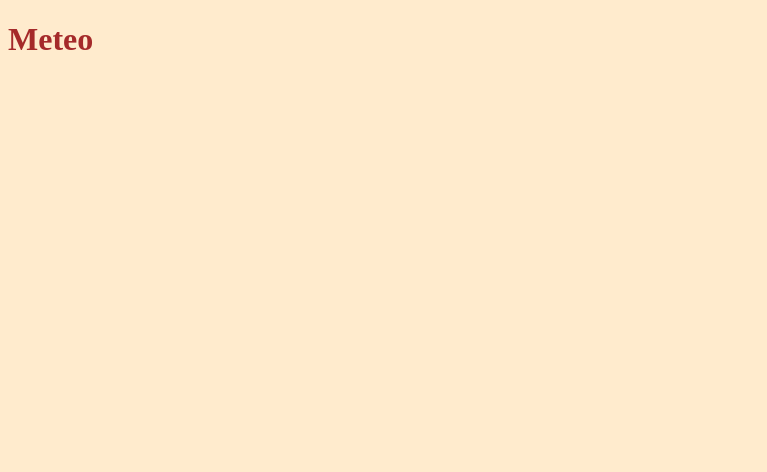
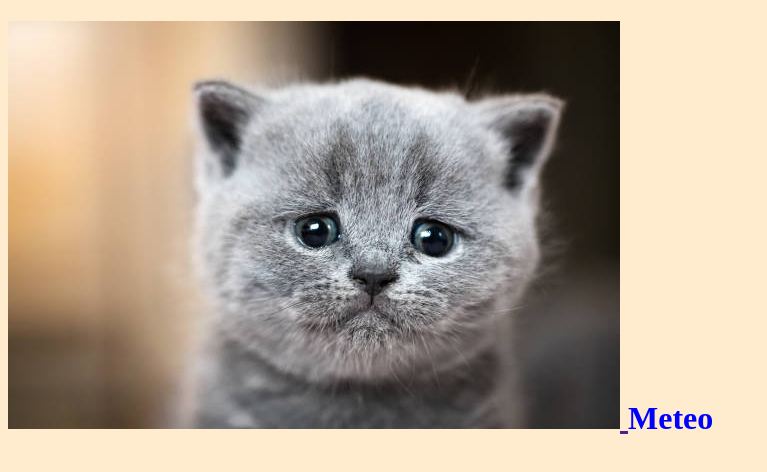
Before and after one commit to krauseangelique/application_meteo, a website: page index.html in a window 1280 px wide. Shown: the whole page, without its empty margins (0-767 px from the left). Drawn offline with Linux system fonts and the light colour scheme.

Commit message:
explain SCSS and SASS

```diff
--- a/index.html
+++ b/index.html
@@ -4,11 +4,14 @@
     <meta charset="UTF-8">
     <meta http-equiv="X-UA-Compatible" content="IE=edge">
     <meta name="viewport" content="width=device-width, initial-scale=1.0">
-    <link rel="stylesheet" href="./style.css">
+    <link rel="stylesheet" href="./styles/style.css">
     <title>Meteo</title>
 </head>
 <body>
-    <h1>Meteo</h1>
+    <h1><a href="">
+        <img src="./sources/images/petiteChat_612_612.jpg" alt="petit chat gris">
+        </a>Meteo
+    </h1>
 
 </body>
     <script src="./script.js"></script>
--- a/style.css
+++ b/styles/style.scss
@@ -1,4 +1,8 @@
 body{
     background-color: blanchedalmond;
     color: brown;
+
+    h1{
+        color: blue;
+    }
 }
```
Also changed, not shown: package.json (added, +26 -0 lines), sources/images/petiteChat_612_612.jpg (added), styles/style.css (added), 2 other files.
